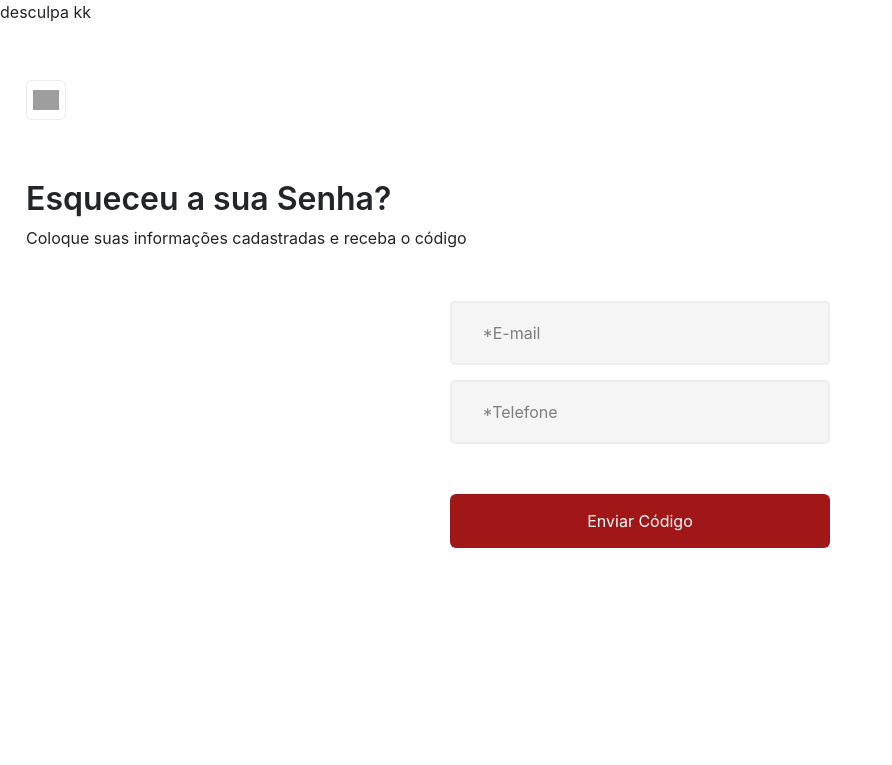
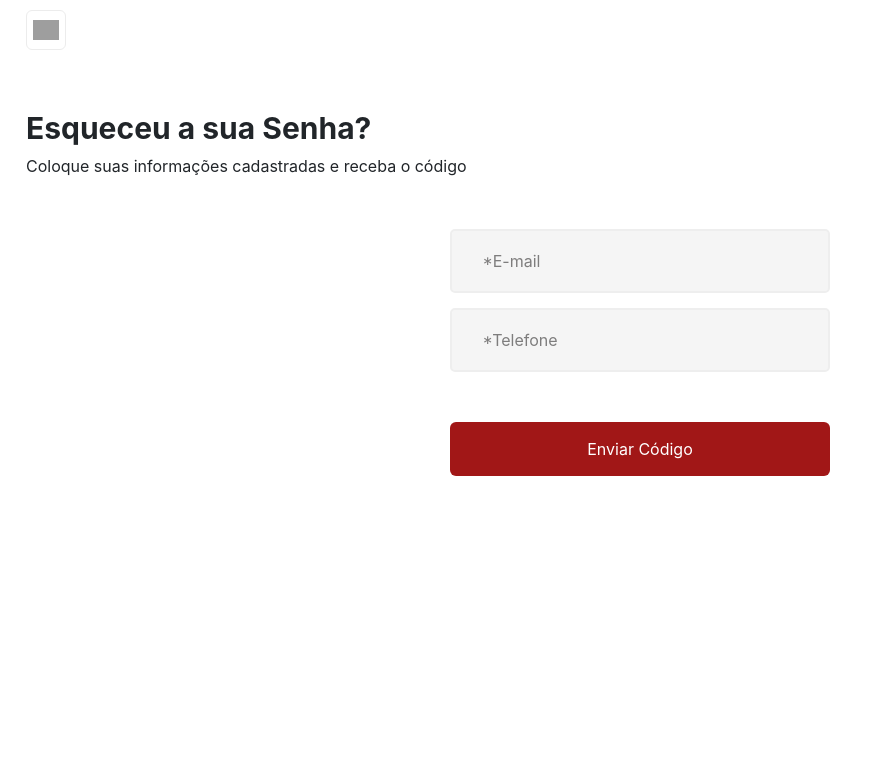
Before and after one commit to GuilhermeLourenc0/Cantina-Virtual--NKTcompany, a Flask app: page /trocar_senha in a window 1280 px wide. Shown: the top 765 px of the page, without its empty margins (0-892 px from the left). Run offline with Flask 3, Linux system fonts and the light colour scheme; some libraries are stand-ins or nearby versions; grey boxes are pictures that could not be loaded.

Commit message:
correcaoTamanhoFonte

```diff
--- a/Projeto TCC/static/styles/inicial.css
+++ b/Projeto TCC/static/styles/inicial.css
@@ -175,14 +175,13 @@ h2 {
 }
 
 .produto-nome {
-    font-size: 1rem;
-    /* Ajustado para mobile */
+    font-size: 1.2rem;
     font-weight: 500;
     color: #333;
 }
 
 .produto-desc {
-    font-size: 0.6rem;
+    font-size: 0.8rem;
 }
 
 .produto-preco {
--- a/Projeto TCC/static/styles/login.css
+++ b/Projeto TCC/static/styles/login.css
@@ -14,7 +14,7 @@
 }
 
 h2{
-    font-weight: bolder;
+    font-weight: bolder !important;
     text-align: left;
 }
 
@@ -170,3 +170,7 @@ form a:hover{
     opacity: 0;            /* Inicialmente invisível */
     animation: slideIn 0.5s forwards; /* Adiciona animação ao aparecer */
 }
+
+.espacamento{
+    display: none;
+}
--- a/Projeto TCC/static/styles/trocar-senha.css
+++ b/Projeto TCC/static/styles/trocar-senha.css
@@ -15,9 +15,9 @@
 }
 
 h2{
-    font-weight: bolder;
+    font-weight: bolder !important;
     text-align: left;
-    font-size: 30px;
+    font-size: 30px !important;
 }
 
 .container-principal{
@@ -159,3 +159,7 @@ form a:hover{
 .semConta{
     margin-top: 15px;
 }
+
+.espacamento{
+    display: none;
+}
--- a/Projeto TCC/templates/modelo.html
+++ b/Projeto TCC/templates/modelo.html
@@ -69,7 +69,7 @@
             </div>
         </nav>
         <div class="espacamento">
-            <span>desculpa kk</span>
+
         </div>
     </header>
 
```
Also changed, not shown: Projeto TCC/templates/index.html (+4 -4 lines).
